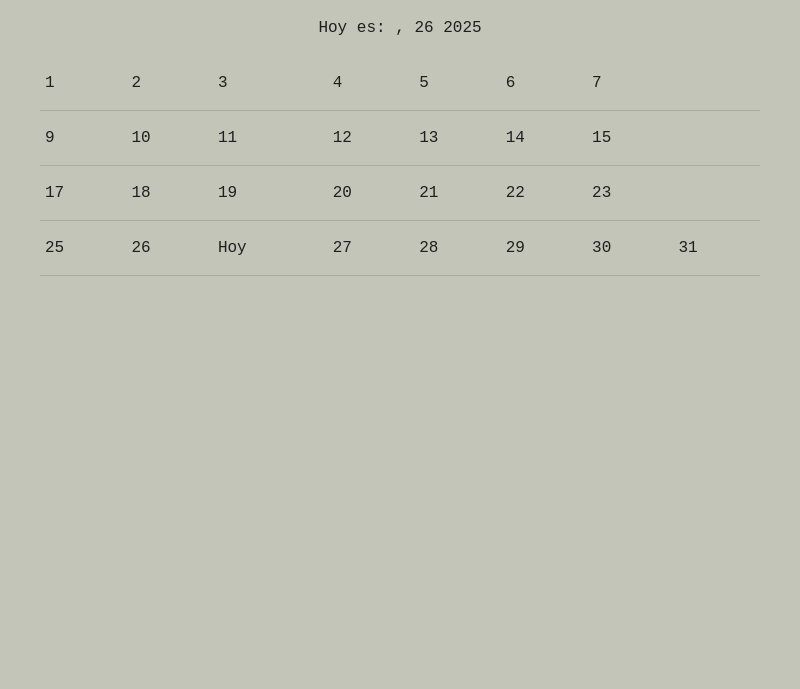
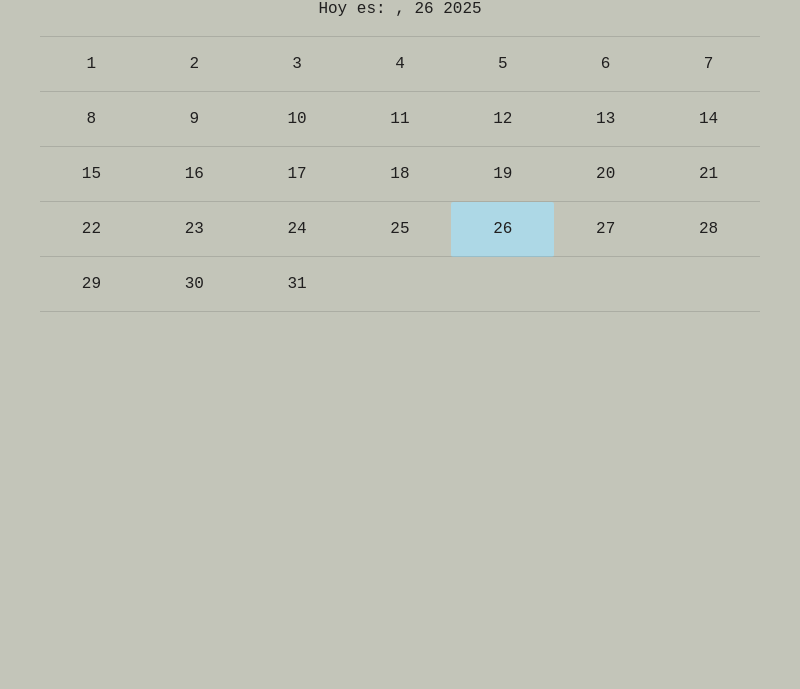
Before and after one commit to oswald1511/timeslice, an Electron app: page src/index.html in a window 800 px wide. Shown: the part 111-800 px from the top of the page. Drawn offline with nearby package versions, Linux system fonts and the light colour scheme.

Commit message:
ahora el dia en el que estas se ve en azul :)

```diff
--- a/main.js
+++ b/main.js
@@ -12,8 +12,6 @@ function createWindow() {
 
     win.loadFile('src/index.html');
 
-    // ✅ Abrir DevTools aquí
-    win.webContents.openDevTools();
 }
 
 app.whenReady().then(createWindow);
--- a/src/index.html
+++ b/src/index.html
@@ -11,7 +11,7 @@
 </head>
 <body>
     <div id="app">
-        <h1>Fecha Actual</h1>
+        <h2>Timeslice</h2>
         <p id="fecha"></p>
         <table id="calendario"></table>
     </div>
--- a/src/renderer.js
+++ b/src/renderer.js
@@ -13,22 +13,16 @@ const diasEnELMes = dayjs().daysInMonth();
 const tabla = document.getElementById('calendario');
 
 const diaActual = dayjs().date();
+let fila = tabla.insertRow();
 
-console.log("un video mas mi gente");
+for (let i = 0; i < diasEnELMes; i++) {
+    if (i % 7 === 0){
+        fila = tabla.insertRow();
+    }
+    const celda = fila.insertCell();
+    celda.textContent = i + 1;
 
-for (let i = 1; i <= diasEnELMes; i++) {
-    const fila = tabla.insertRow();
-    for(let j = 1; j <= 7; j++) {
-        if (i === diaActual) {
-            fila.insertCell().textContent = i;
-            fila.insertCell().textContent = "Hoy";
-        }
-        else{
-            fila.insertCell().textContent = i;
-        }
-    i++;
-        if (i > diasEnELMes) {
-            break;
-        }
+    if (i + 1 === diaActual) {
+        celda.style.backgroundColor = "lightblue"; // marcar el día actual
     }
 }
--- a/src/style.css
+++ b/src/style.css
@@ -11,5 +11,10 @@ body {
     width: 90%;
     margin: auto;
     table-layout: center;
+}
 
+#calendario td,
+#calendario th {
+    text-align: center;
+    vertical-align: middle;
 }
```
Also changed, not shown: src/assets/materialize/css/materialize.min.css (added), src/assets/materialize/js/materialize.min.js (added).
